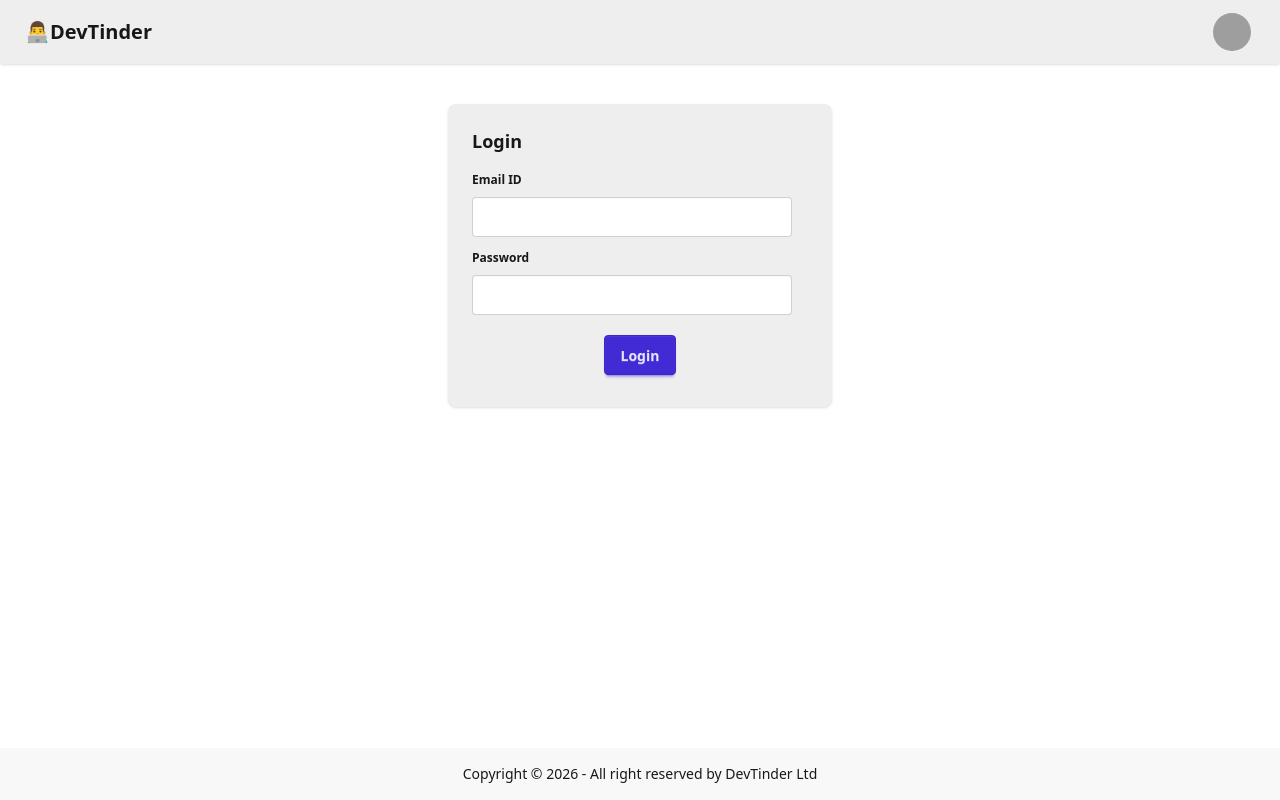
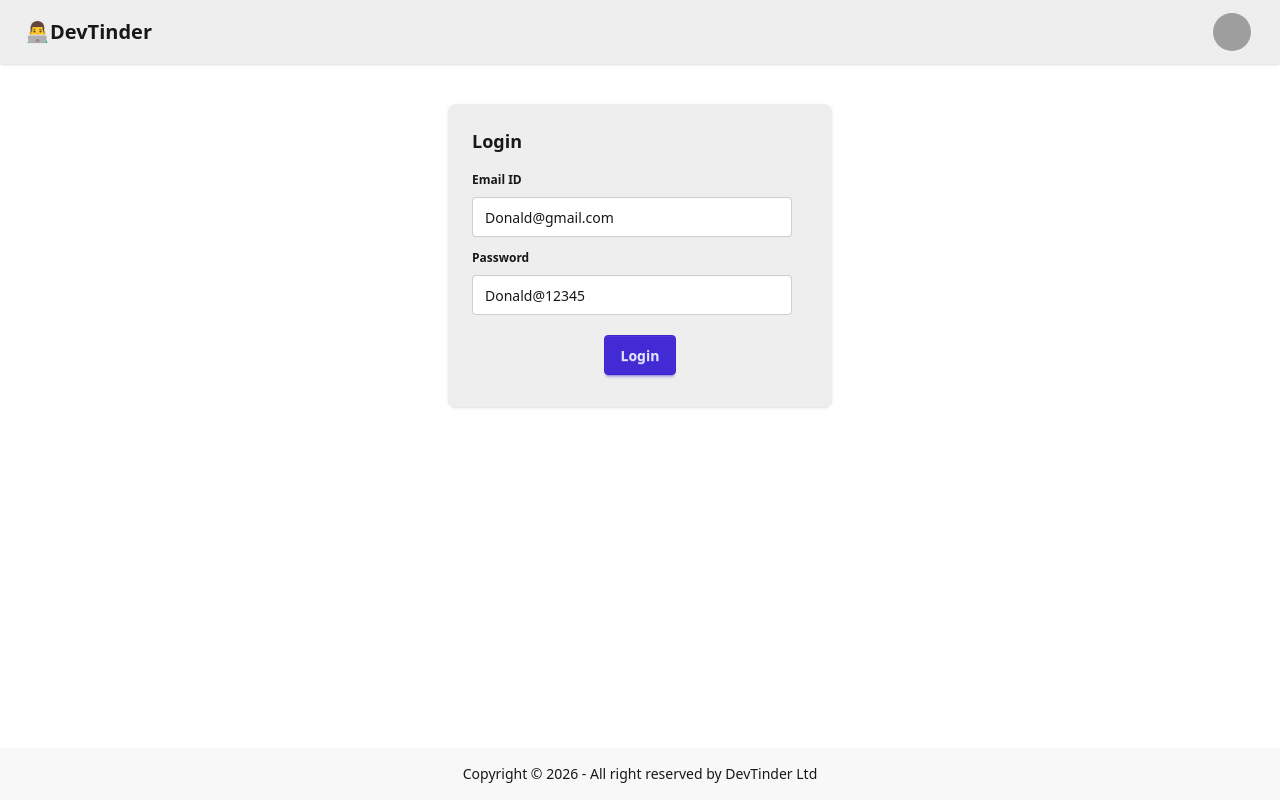
Before and after one commit to theflashyash99/devTinder-web-, a React (Vite) app: page /login in a window 1280 px wide. Built offline with nearby package versions, Linux system fonts and the light colour scheme; grey boxes are pictures that could not be loaded.

Commit message:
setting the cookies in browser

```diff
--- a/package.json
+++ b/package.json
@@ -11,6 +11,7 @@
   },
   "dependencies": {
     "@tailwindcss/vite": "^4.1.18",
+    "axios": "^1.13.2",
     "daisyui": "^5.5.14",
     "react": "^19.2.0",
     "react-dom": "^19.2.0",
--- a/src/Login.jsx
+++ b/src/Login.jsx
@@ -1,8 +1,24 @@
+import axios from "axios";
 import React, { useState } from "react";
 
 const Login = () => {
-  const [emailId, setEmailId] = useState();
-  const [password, setPassword] = useState();
+  const [email, setEmailId] = useState("Donald@gmail.com");
+  const [password, setPassword] = useState("Donald@12345");
+
+  const handleLogin = async () => {
+    try {
+      const res = await axios.post(
+        "http://localhost:9999/login",
+        {
+          email,
+          password,
+        },
+        { withCredentials: true }
+      ); // withcredentials : true help in frontend axios to set cookies inside the browser
+    } catch (err) {
+      console.error(err);
+    }
+  };
 
   return (
     <div className="flex justify-center my-10">
@@ -11,11 +27,11 @@ const Login = () => {
           <h2 className="card-title">Login</h2>
           <div>
             <fieldset className="fieldset">
-              <legend className="fieldset-legend">Email ID</legend>
+              <legend className="fieldset-legend">Email ID </legend>
               <input
                 type="text"
                 className="input"
-                value={emailId}
+                value={email}
                 placeholder=""
                 onChange={(e) => setEmailId(e.target.value)}
               />
@@ -34,7 +50,9 @@ const Login = () => {
           </div>
 
           <div className="card-actions justify-center m-2">
-            <button className="btn btn-primary">Login</button>
+            <button className="btn btn-primary" onClick={handleLogin}>
+              Login
+            </button>
           </div>
         </div>
       </div>
```
Also changed, not shown: 1 other file (tests, documents, lock files or other folders).
